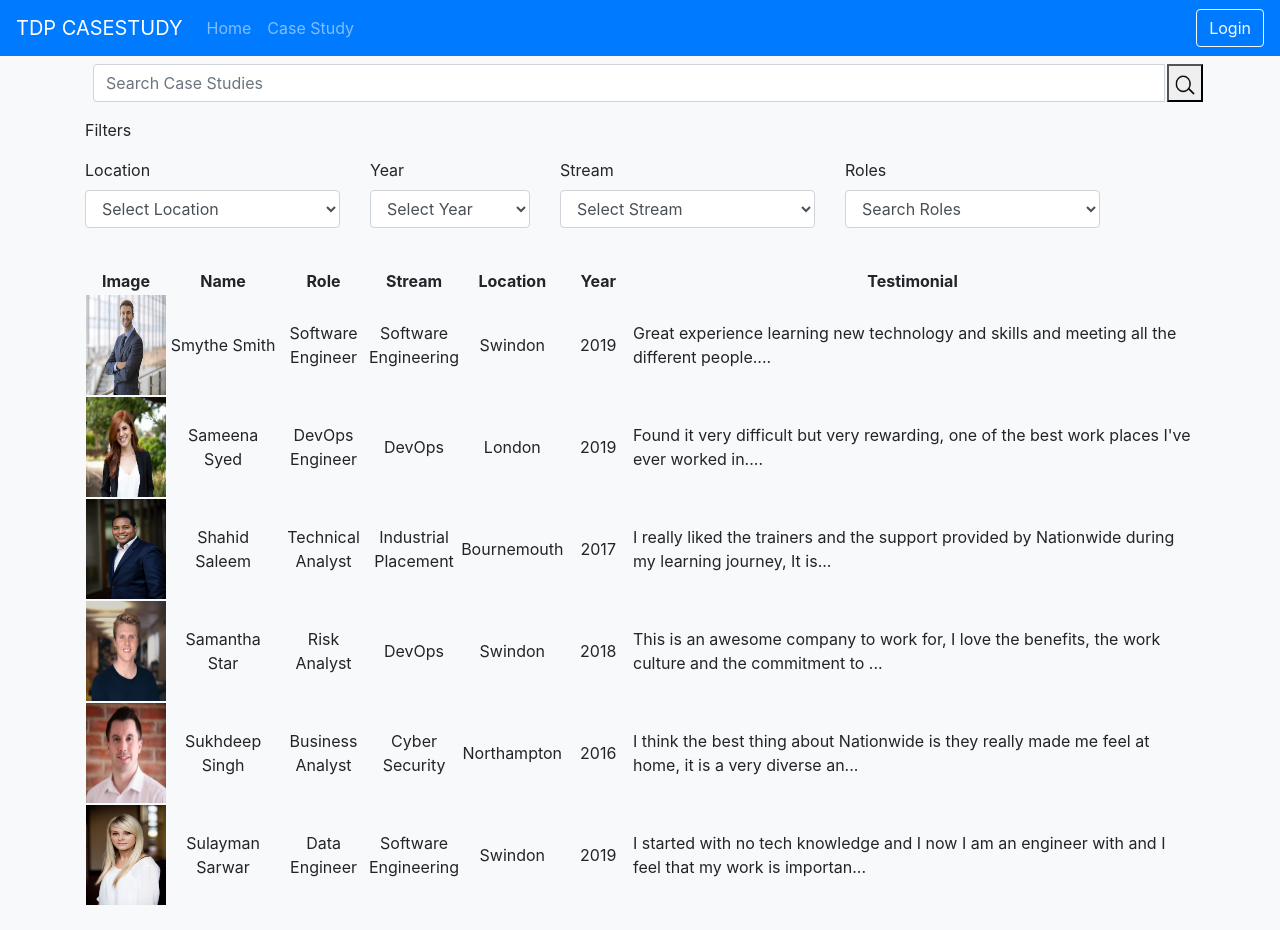
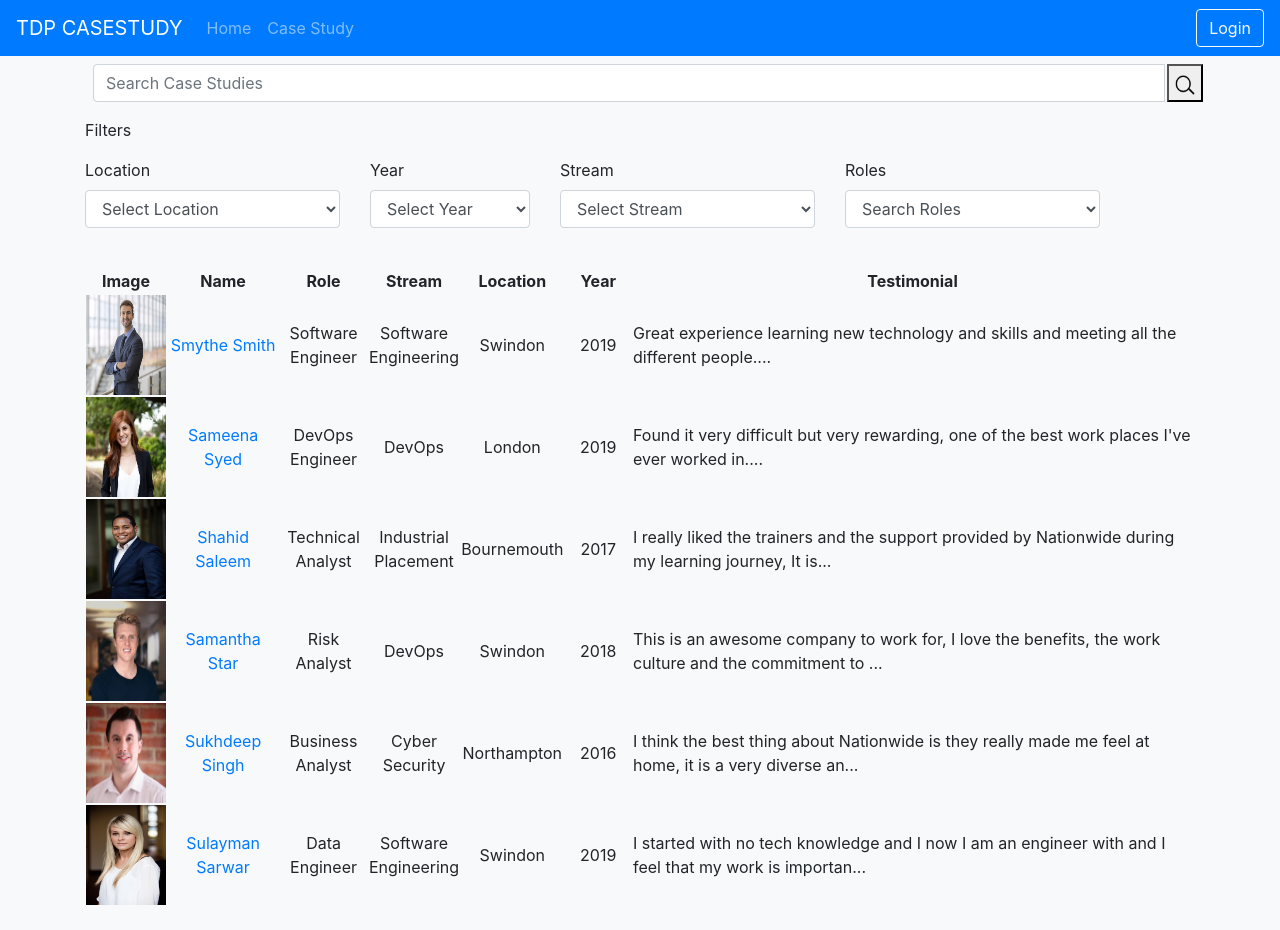
Before and after one commit to TechDevProNBS/CaseStudies-React, a React (Create React App) app: page /search in a window 1280 px wide. Built offline with nearby package versions, Linux system fonts and the light colour scheme.

Commit message:
added hyper links to records

```diff
--- a/src/components/searchbar.component.js
+++ b/src/components/searchbar.component.js
@@ -239,7 +239,7 @@ export default class SearchBar extends React.Component {
                      {this.state.rec2.map( rec=>
                         <tr>
                             <td><center><img src={rec.Image} style={{width:"80px", height:"100px"}}></img></center></td>
-                            <td><center> {rec.Name} </center></td>
+                            <td><center><a href= "/full/:var?"> {rec.Name} </a></center></td>
                             <td><center> {rec.Role} </center></td>
                             <td><center> {rec.Stream} </center></td>
                             <td><center> {rec.Location} </center></td>
--- a/src/components/showrecords.component.js
+++ b/src/components/showrecords.component.js
@@ -10,7 +10,9 @@ export default class Nationwide extends React.Component {
 
         return (
             <div>
+                <center>
                 placeholder
+                </center>
             </div>
         );
     }
--- a/src/components/singlerecordview.component.js
+++ b/src/components/singlerecordview.component.js
@@ -8,7 +8,10 @@ export default class Nationwide extends React.Component {
 
         return (
             <div>
-                placeholder
+                <br></br>
+                <center>
+                show profile of selected link
+                </center>
             </div>
         );
     }
```
